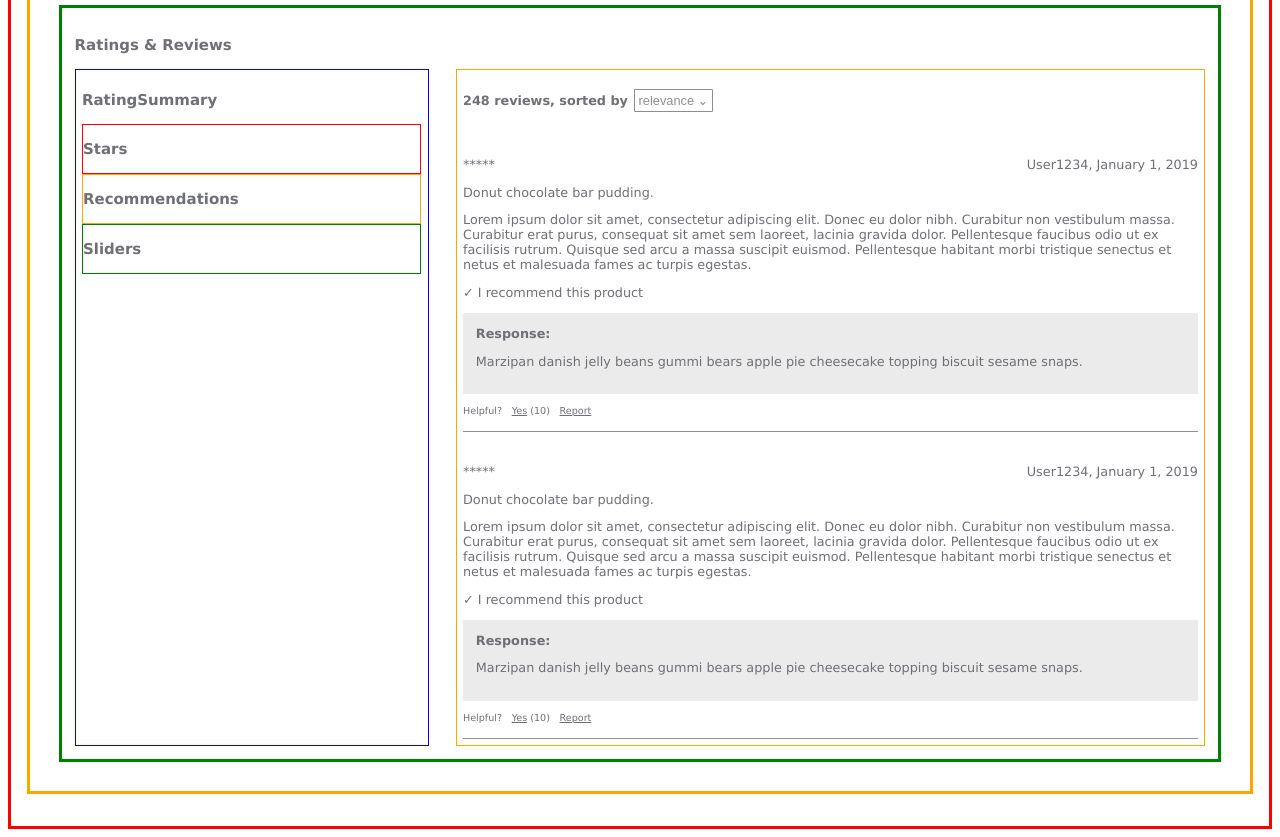
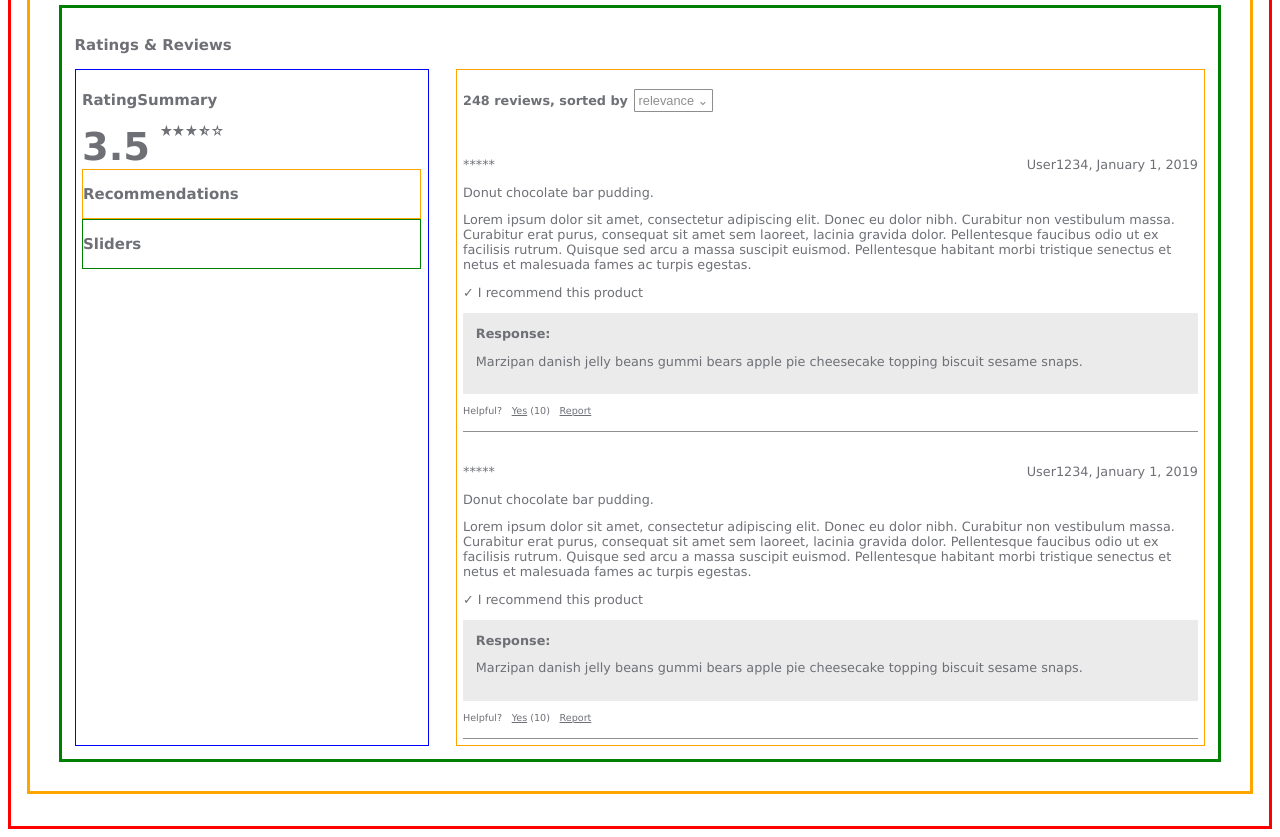
Before and after one commit to labbit-fec/catwalk, a React app: page / in a window 1280 px wide. Shown: the part 820-1657 px from the top of the page. Built offline with nearby package versions, Linux system fonts and the light colour scheme.

Commit message:
implement Stars component

```diff
--- a/src/components/ratings/RatingSummary/Stars/Stars.css
+++ b/src/components/ratings/RatingSummary/Stars/Stars.css
@@ -1,3 +1,10 @@
 .container {
-  border: 1px solid red;
+  display: flex;
+  flex-direction: row;
 }
+
+.starCount {
+  font-weight: bold;
+  font-size: 3em;
+  margin-right: 0.25em;
+}
--- a/src/components/ratings/RatingSummary/Stars/Stars.jsx
+++ b/src/components/ratings/RatingSummary/Stars/Stars.jsx
@@ -1,10 +1,18 @@
 import React from 'react';
+import { VscStarEmpty, VscStarFull, VscStarHalf } from 'react-icons/vsc';
 import styles from './Stars.css';
 
 export default function Stars() {
   return (
     <div className={styles.container}>
-      <h3>Stars</h3>
+      <div className={styles.starCount}>3.5</div>
+      <div className={styles.starIcons}>
+        <VscStarFull />
+        <VscStarFull />
+        <VscStarFull />
+        <VscStarHalf />
+        <VscStarEmpty />
+      </div>
     </div>
   );
 }
```
